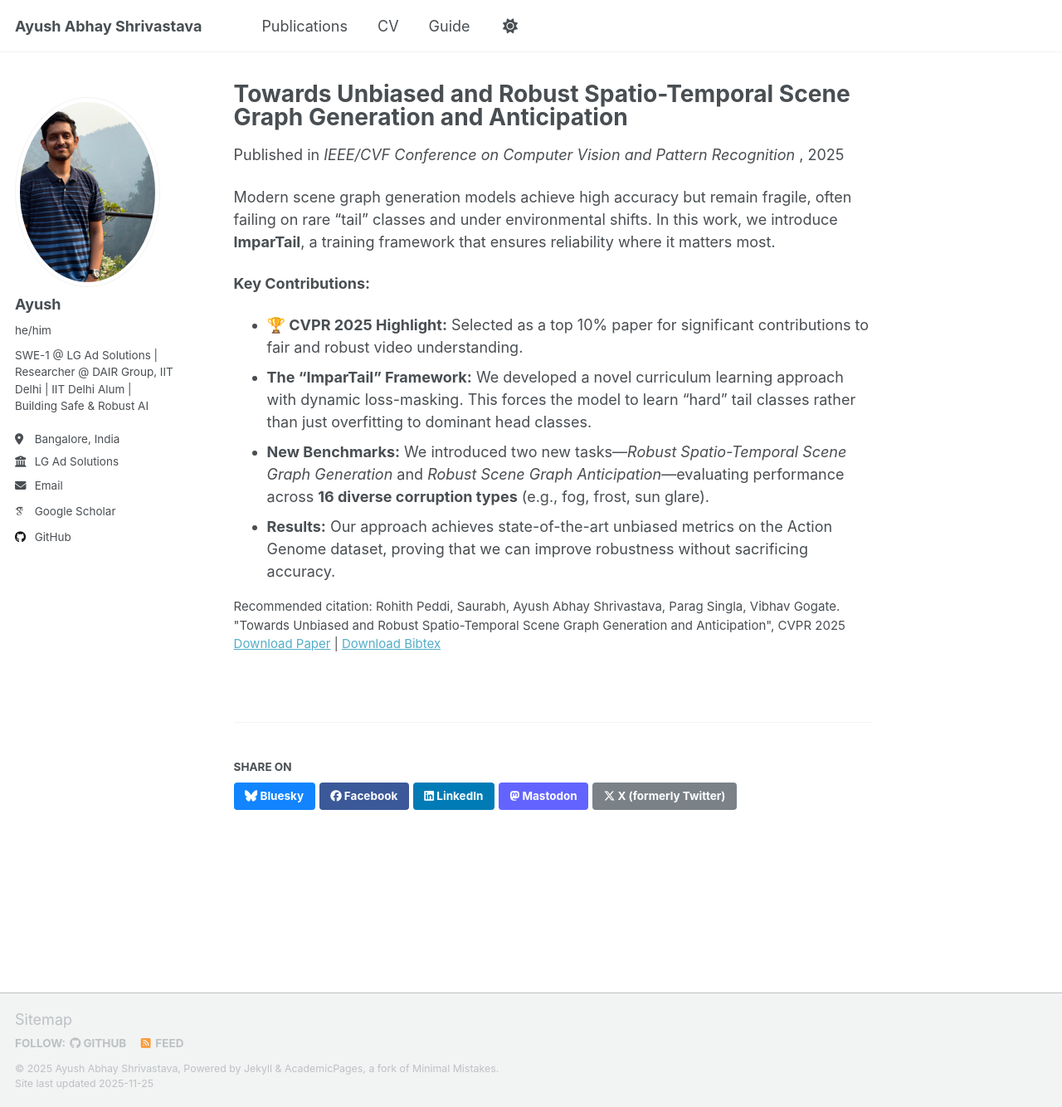
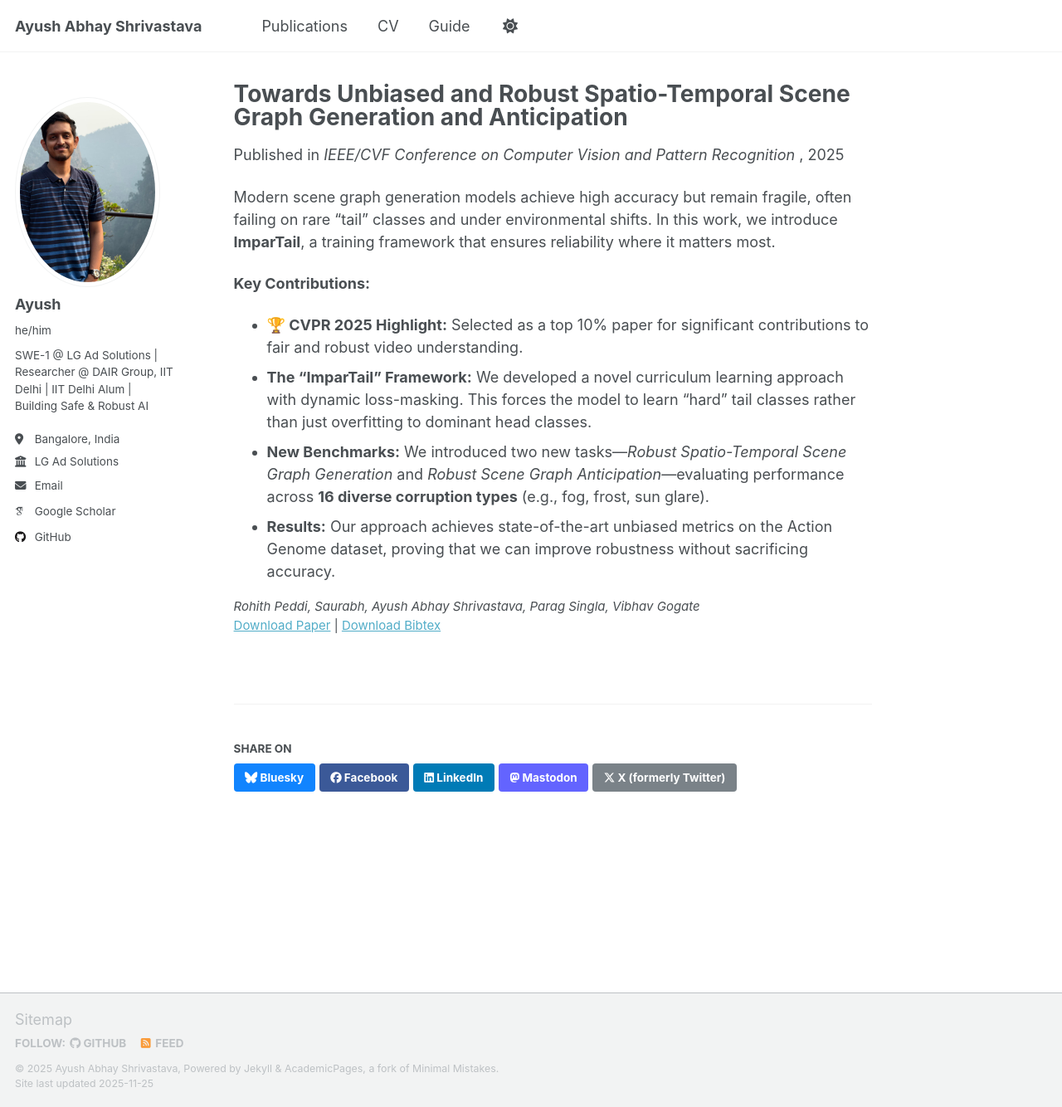
Before and after one commit to AyushS15/AyushS15.github.io, a Jekyll site: the page built from _publications/2009-10-01-paper-title-number-1.md, in a window 1280 px wide and 1334 px high. Shown: the whole window at 83% size. Built offline with Jekyll 4.4.1, drawn with Linux system fonts in a browser that asks for light colours; some web fonts are replaced; a script that is not in the unit is left out.

Commit message:
Fix excerpt and citation format

```diff
--- a/_layouts/single.html
+++ b/_layouts/single.html
@@ -48,25 +48,25 @@ layout: default
         {{ content }}
 
         {% if page.citation and page.paperurl and page.slidesurl and page.bibtexurl %}
-          <p style="font-size: smaller">Recommended citation: {{ page.citation }}<br /><a href="{{ page.paperurl }}">Download Paper</a> | <a href="{{ page.slidesurl }}">Download Slides</a> | <a href="{{ page.bibtexurl }}">Download Bibtex</a></p>
+          <p style="font-size: smaller">{{ page.citation }}<br /><a href="{{ page.paperurl }}">Download Paper</a> | <a href="{{ page.slidesurl }}">Download Slides</a> | <a href="{{ page.bibtexurl }}">Download Bibtex</a></p>
         {% elsif page.citation and page.paperurl and page.slidesurl %}
-          <p style="font-size: smaller">Recommended citation: {{ page.citation }}<br /><a href="{{ page.paperurl }}">Download Paper</a> | <a href="{{ page.slidesurl }}">Download Slides</a></p>
+          <p style="font-size: smaller">{{ page.citation }}<br /><a href="{{ page.paperurl }}">Download Paper</a> | <a href="{{ page.slidesurl }}">Download Slides</a></p>
         {% elsif page.citation and page.paperurl and page.bibtexurl %}
-          <p style="font-size: smaller">Recommended citation: {{ page.citation }}<br /><a href="{{ page.paperurl }}">Download Paper</a> | <a href="{{ page.bibtexurl }}">Download Bibtex</a></p>
+          <p style="font-size: smaller">{{ page.citation }}<br /><a href="{{ page.paperurl }}">Download Paper</a> | <a href="{{ page.bibtexurl }}">Download Bibtex</a></p>
         {% elsif page.citation and page.paperurl %}
-          <p style="font-size: smaller">Recommended citation: {{ page.citation }}<br /><a href="{{ page.paperurl }}">Download Paper</a></p>
+          <p style="font-size: smaller">{{ page.citation }}<br /><a href="{{ page.paperurl }}">Download Paper</a></p>
         {% elsif page.citation and page.slidesurl and page.bibtexurl %}
-          <p style="font-size: smaller">Recommended citation: {{ page.citation }}<br /><a href="{{ page.slidesurl }}">Download Slides</a> | <a href="{{ page.bibtexurl }}">Download Bibtex</a></p>
+          <p style="font-size: smaller">{{ page.citation }}<br /><a href="{{ page.slidesurl }}">Download Slides</a> | <a href="{{ page.bibtexurl }}">Download Bibtex</a></p>
         {% elsif page.citation and page.slidesurl %}
-          <p style="font-size: smaller">Recommended citation: {{ page.citation }}<br /><a href="{{ page.slidesurl }}">Download Slides</a></p>
+          <p style="font-size: smaller">{{ page.citation }}<br /><a href="{{ page.slidesurl }}">Download Slides</a></p>
         {% elsif page.slidesurl and page.bibtexurl %}
           <p style="font-size: smaller"><a href="{{ page.slidesurl }}">Download Slides</a> | <a href="{{ page.bibtexurl }}">Download Bibtex</a></p>
         {% elsif page.paperurl and page.bibtexurl %}
           <p style="font-size: smaller"><a href="{{ page.paperurl }}">Download Paper</a> | <a href="{{ page.bibtexurl }}">Download Bibtex</a></p>
         {% elsif page.citation and page.bibtexurl %}
-          <p style="font-size: smaller">Recommended citation: {{ page.citation }}<br /><a href="{{ page.bibtexurl }}">Download Bibtex</a></p>
+          <p style="font-size: smaller">{{ page.citation }}<br /><a href="{{ page.bibtexurl }}">Download Bibtex</a></p>
         {% elsif page.citation %}
-          <p style="font-size: smaller">Recommended citation: {{ page.citation }}</p>
+          <p style="font-size: smaller">{{ page.citation }}</p>
         {% elsif page.slidesurl %}
           <p style="font-size: smaller"><a href="{{ page.slidesurl }}">Download Slides</a></p>
         {% elsif page.bibtexurl %}
--- a/_publications/2009-10-01-paper-title-number-1.md
+++ b/_publications/2009-10-01-paper-title-number-1.md
@@ -3,13 +3,13 @@ title: "Towards Unbiased and Robust Spatio-Temporal Scene Graph Generation and A
 collection: publications
 category: conferences
 permalink: /publication/2025-cvpr-impartail
-excerpt: 'This paper is about the number 1. The number 2 is left for future work.'
+excerpt: 'We introduce "ImparTail",  a curriculum-learning framework that fixes bias in Scene Graph Generation using loss-masking'
 date: 2025-02-01
 venue: 'IEEE/CVF Conference on Computer Vision and Pattern Recognition '
 # slidesurl: 'https://academicpages.github.io/files/slides1.pdf'
 paperurl: 'https://arxiv.org/pdf/2411.13059'
 bibtexurl: 'https://arxiv.org/bibtex/2411.13059'
-citation: 'Rohith Peddi, Saurabh, Ayush Abhay Shrivastava, Parag Singla, Vibhav Gogate. "Towards Unbiased and Robust Spatio-Temporal Scene Graph Generation and Anticipation", CVPR 2025'
+citation: '<i>Rohith Peddi, Saurabh, Ayush Abhay Shrivastava, Parag Singla, Vibhav Gogate</i>'
 ---
 Modern scene graph generation models achieve high accuracy but remain fragile, often failing on rare "tail" classes and under environmental shifts. In this work, we introduce **ImparTail**, a training framework that ensures reliability where it matters most.
 
```
